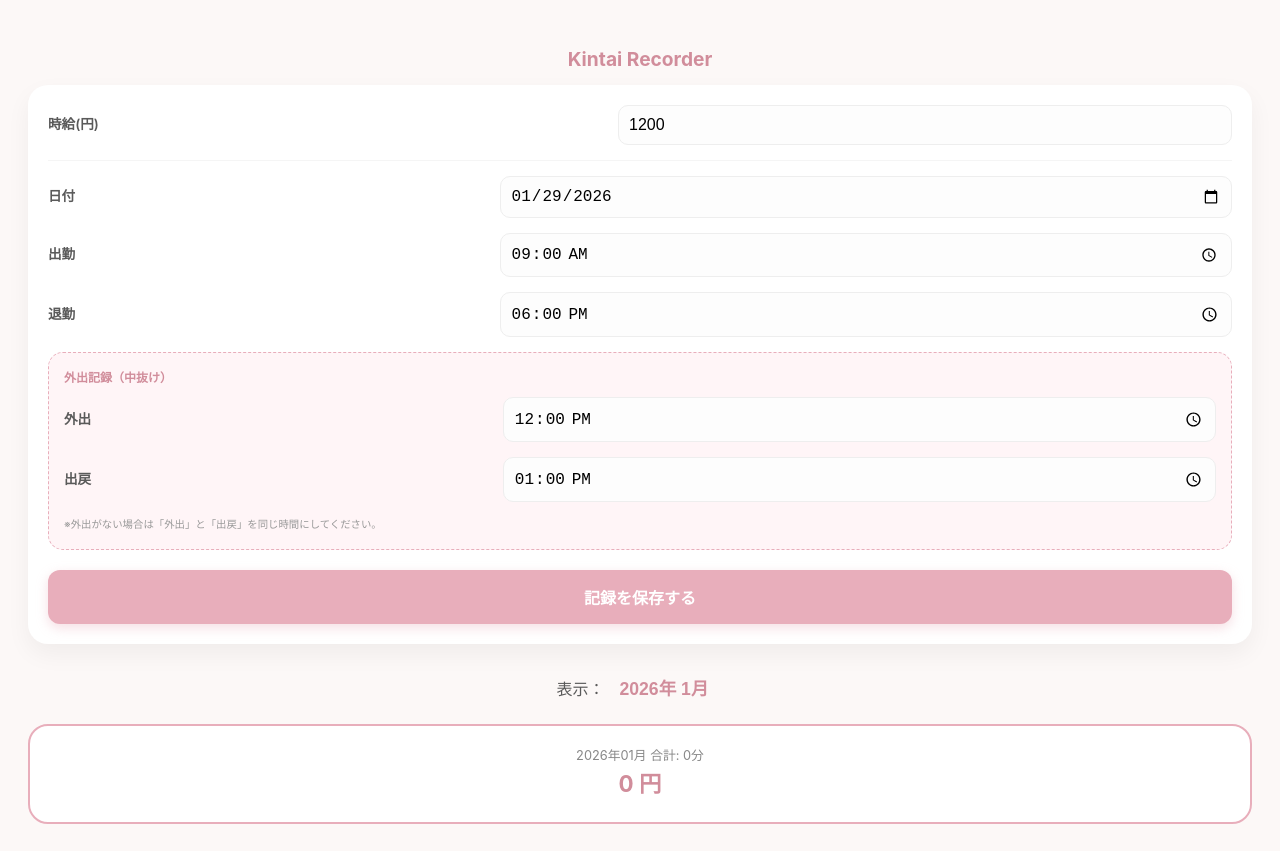
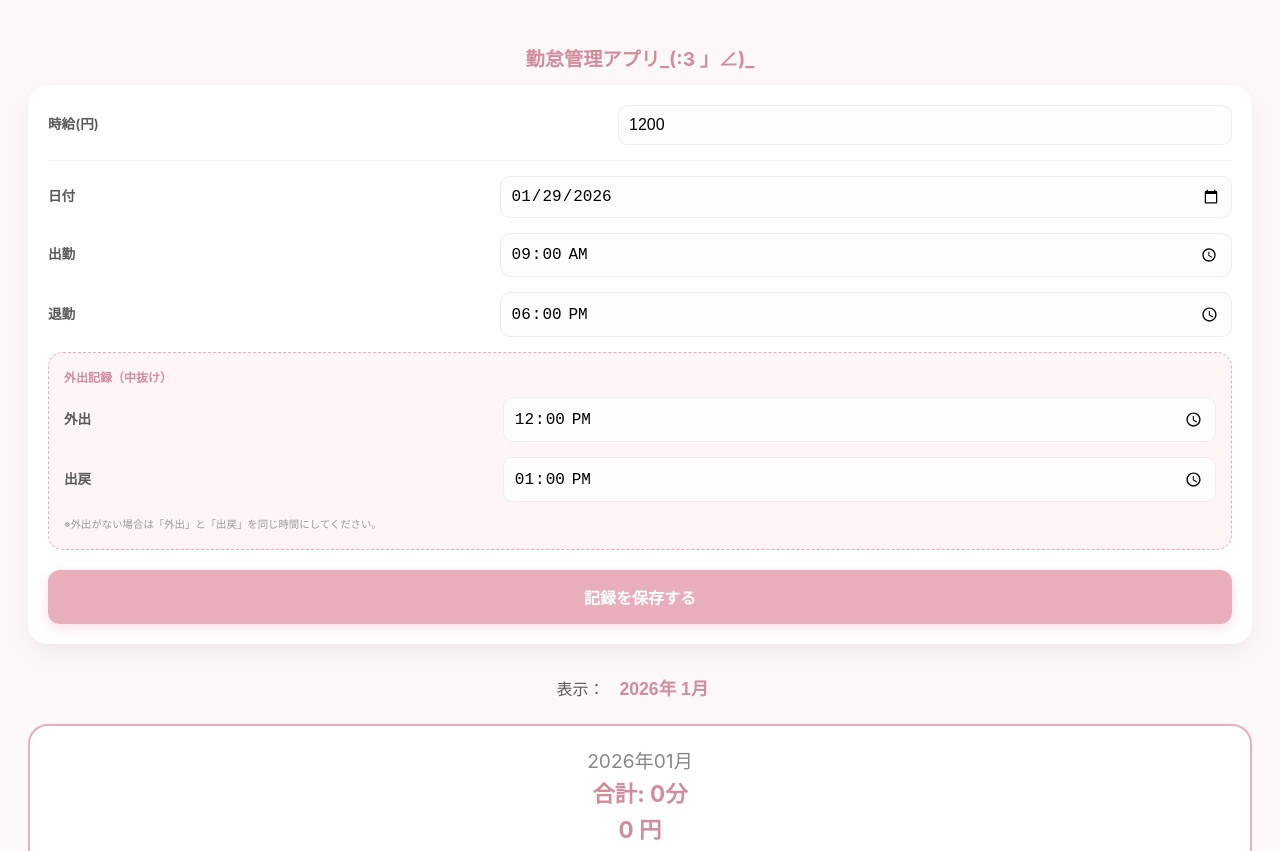
Before and after one commit to miyame0809/kintai-app, a plain HTML site: page index.html in a window 1280 px wide. Shown: the top 851 px of the page. Drawn offline with Linux system fonts and the light colour scheme.

Commit message:
Add files via upload

```diff
--- a/index.html
+++ b/index.html
@@ -6,7 +6,7 @@
     <link rel="manifest" href="manifest.json">
     <link rel="apple-touch-icon" href="icon.png">
     <meta name="apple-mobile-web-app-capable" content="yes">
-    <title>お母さんの給与レコーダー</title>
+    <title>給与レコーダー</title>
     <style>
         :root {
             --primary-color: #e8aebb;
@@ -109,7 +109,7 @@
 </head>
 <body>
 
-    <h2>Kintai Recorder</h2>
+    <h2>勤怠管理アプリ_(:3 」∠)_</h2>
 
     <div class="card">
         <div class="input-group">
@@ -235,7 +235,8 @@
             });
 
             totalArea.innerHTML = `
-                <div style="font-size:0.8rem; color:#888;">${selectedMonth.replace('-', '年')}月 合計: ${decimalToJapanese(totalHours)}</div>
+                <div style="font-size:1.2rem; color:#888;">${selectedMonth.replace('-', '年')}月 </div>
+                <div class="total-salary">合計: ${decimalToJapanese(totalHours)} </div>
                 <div class="total-salary">${Math.floor(totalHours * wage).toLocaleString()} 円</div>
             `;
         }
```
